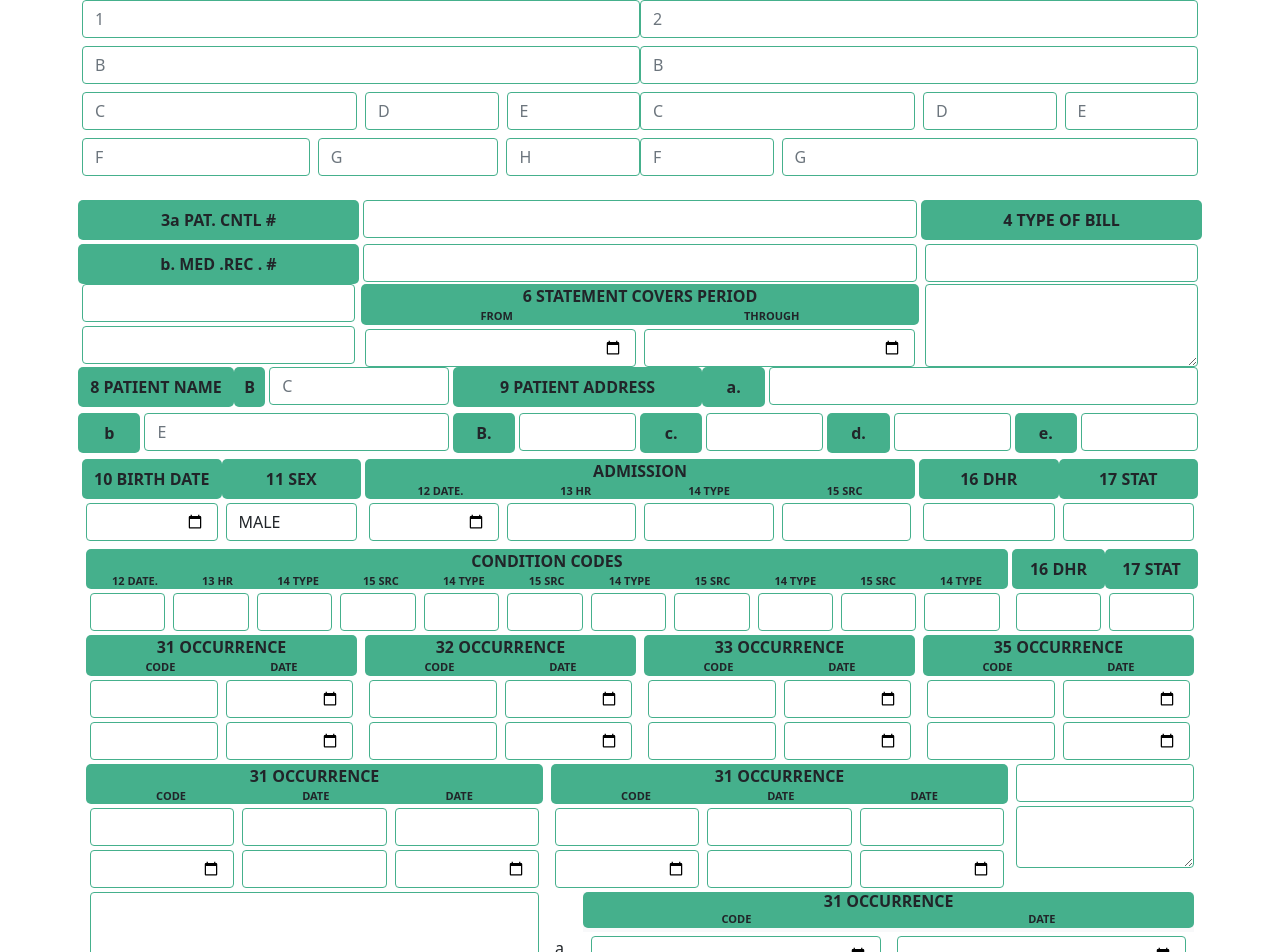
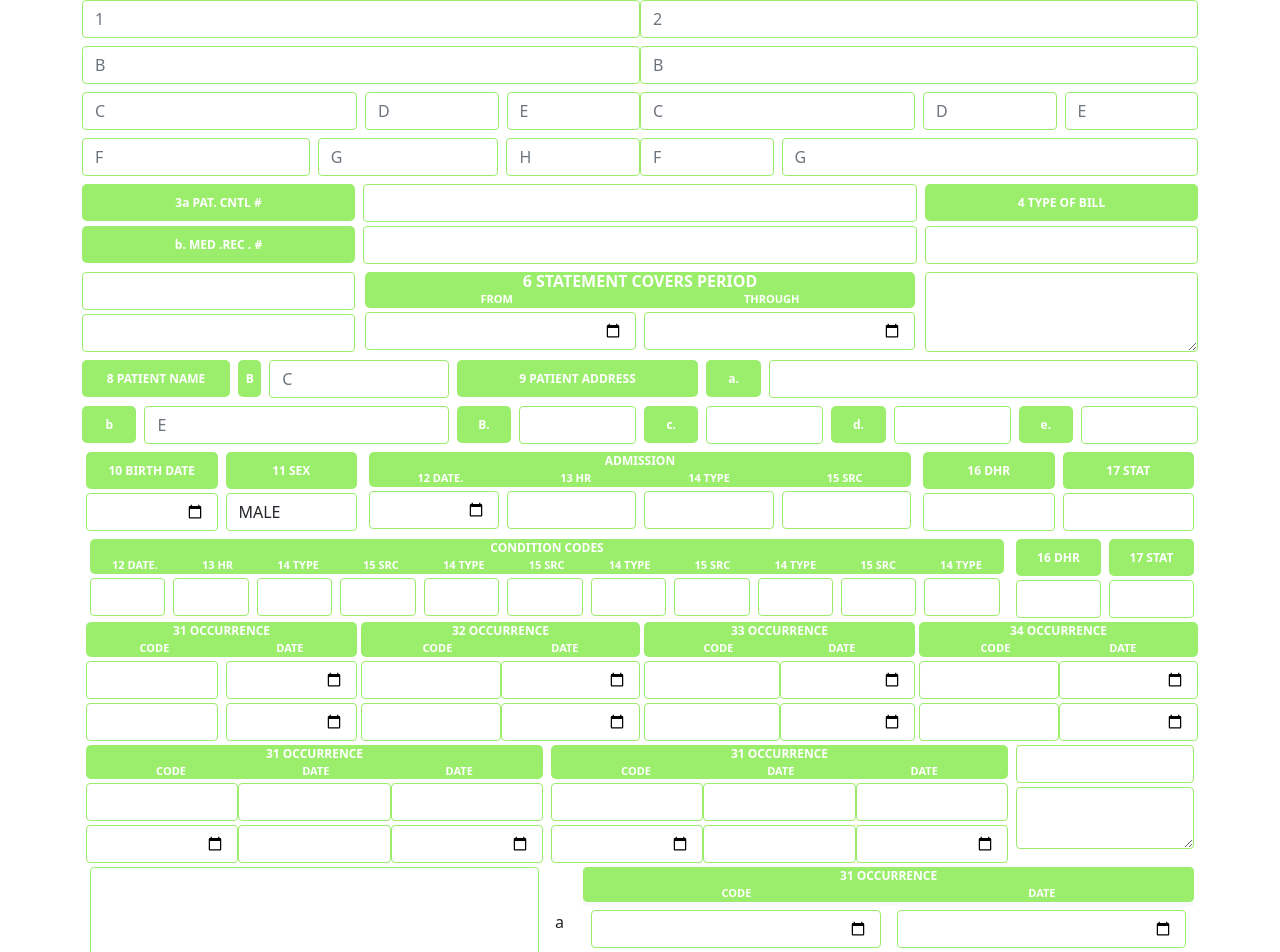
Before and after one commit to sagarashraf/ubo4From, a React (Create React App) app: page / in a window 1280 px wide. Shown: the top 952 px of the page. Built offline with nearby package versions, Linux system fonts and the light colour scheme.

Commit message:
form layout changed

```diff
--- a/src/components/tableform/Ubo4FormAdvance/Ubo4FormAdvance.css
+++ b/src/components/tableform/Ubo4FormAdvance/Ubo4FormAdvance.css
@@ -7,6 +7,7 @@
 .tag-6 {
 	font-weight: 700 !important;
 	margin-bottom: 0% !important;
+	font-size: 12px;
 }
 .tag-6-from-through {
 	font-size: 11px;
@@ -18,8 +19,8 @@
 .form-control:disabled,
 .form-control[readonly] {
 	padding-right: 0px;
-	background-color: #45b08c !important;
-	color: black !important;
+	background-color: #9bee6c !important;
+	color: white !important;
 	padding-left: 0px;
 	height: 100%;
 	font-weight: 700 !important;
@@ -41,19 +42,25 @@ input[type="date"]:focus::-webkit-datetime-edit {
 	color: black !important;
 }
 .form-control {
-	border: 1px solid #45b08c !important;
+	border: 1px solid #9bee6c !important;
 }
 .label-color {
-	background-color: #45b08c !important;
+	background-color: #9bee6c !important;
 	border-radius: 5px !important;
+	color: white;
+	font-size: 12px !important;
+	height: 100%;
 }
 .label-color-simple {
-	background-color: #45b08c !important;
+	background-color: #9bee6c !important;
 	border-radius: 5px !important;
+	color: white;
 	padding: 8px 5px;
-	height: 100%;
+
+	line-height: 1.75;
 	text-align: center !important;
 	font-weight: bolder;
+	font-size: 12px !important;
 }
 .main-table-design {
 	font-size: 10px !important;
@@ -70,7 +77,7 @@ input[type="date"]:focus::-webkit-datetime-edit {
 	width: 18% !important;
 }
 .second-general-tables {
-	font-size: 14px !important;
+	font-size: 12px !important;
 	text-align: center !important;
 }
 .custom-width-5 {
--- a/src/components/tableform/Ubo4FormAdvance/Ubo4FormAdvance.js
+++ b/src/components/tableform/Ubo4FormAdvance/Ubo4FormAdvance.js
@@ -285,8 +285,7 @@ export const Ubo4FormAdvance = (props) => {
 			<Row className='justify-content-center'>
 				<Row>
 					<Col className='px-2' lg={6}>
-						<Form>
-							<Row className='mb-1'>
+						<Row>
 							<Form.Group
 								className='px-1'
 								condition-codes
@@ -354,11 +353,9 @@ export const Ubo4FormAdvance = (props) => {
 								</Row>
 							</Form.Group>
 						</Row>
-						</Form>
 					</Col>
 					<Col className='px-2' lg={6}>
-						<Form>
-							<Row className='mb-3 '>
+						<Row>
 							<Form.Group
 								className='px-1'
 								as={Col}
@@ -418,18 +415,17 @@ export const Ubo4FormAdvance = (props) => {
 								</Row>
 							</Form.Group>
 						</Row>
-						</Form>
-					</Col>
-				</Row>
-				<Row>
-					<Col className='px-2' lg={12} xs={12}>
-						<Row>
-							<Form.Group
-								className=' px-1 label-color-simple'
+					</Col>
+				</Row>
+				<Row>
+					<Col className='px-2 mb-2' lg={12} xs={12}>
+						<Row>
+							<Form.Group
+								className=' px-1'
 								as={Col}
 								xs='3'
 								controlId='validationCustom02'>
-								<div>3a PAT. CNTL #</div>
+								<div className=' label-color-simple'>3a PAT. CNTL #</div>
 							</Form.Group>
 
 							<Form.Group
@@ -440,20 +436,20 @@ export const Ubo4FormAdvance = (props) => {
 								<Form.Control required type='text' />
 							</Form.Group>
 							<Form.Group
-								className=' px-1 label-color-simple'
+								className=' px-1 '
 								as={Col}
 								xs='3'
 								controlId='validationCustom02'>
-								<div>4 TYPE OF BILL</div>
+								<div className=' label-color-simple'>4 TYPE OF BILL</div>
 							</Form.Group>
 						</Row>
 						<Row className='mt-1'>
 							<Form.Group
-								className=' px-1 label-color-simple'
+								className=' px-1 '
 								as={Col}
 								xs='3'
 								controlId='validationCustom02'>
-								<div>b. MED .REC . #</div>
+								<div className=' label-color-simple'>b. MED .REC . #</div>
 							</Form.Group>
 
 							<Form.Group
@@ -496,16 +492,18 @@ export const Ubo4FormAdvance = (props) => {
 					<Col className='px-2' xs={6}>
 						<Row className='text-center px-1'>
 							<Form.Group
-								className='px-1 mb-1 label-color'
+								className='px-1 mb-1 '
 								as={Col}
 								xs='12'
 								controlId='validationCustom02'>
-								<p className='tag-6'>6 STATEMENT COVERS PERIOD</p>
+								<div className='label-color'>
+									<p className='tag-6 h6'>6 STATEMENT COVERS PERIOD</p>
 
 									<p className=' tag-6-from-through '>
 										<div>FROM</div>
 										<div>THROUGH</div>
 									</p>
+								</div>
 							</Form.Group>
 							<Form.Group
 								className='px-1'
@@ -537,23 +535,23 @@ export const Ubo4FormAdvance = (props) => {
 				</Row>
 				<Row>
 					<Col className='px-2' lg={12} xs={12}>
-						<Row>
+						<Row className='mt-2'>
 							<Col lg={4} md={12} xs={12}>
 								<Row>
 									<Form.Group
-										className=' px-1 label-color-simple'
+										className=' px-1 '
 										as={Col}
 										xs='5'
 										controlId='validationCustom02'>
-										<div>8 PATIENT NAME</div>
-									</Form.Group>
-
-									<Form.Group
-										className=' px-1 label-color-simple'
+										<div className='label-color-simple'>8 PATIENT NAME</div>
+									</Form.Group>
+
+									<Form.Group
+										className=' px-1'
 										as={Col}
 										xs='1'
 										controlId='validationCustom02'>
-										<div>B</div>
+										<div className='label-color-simple'>B</div>
 									</Form.Group>
 									<Form.Group
 										className='mb-2 px-1'
@@ -565,11 +563,11 @@ export const Ubo4FormAdvance = (props) => {
 								</Row>
 								<Row>
 									<Form.Group
-										className=' px-1 label-color-simple'
+										className=' px-1 '
 										as={Col}
 										xs='2'
 										controlId='validationCustom02'>
-										<div>b</div>
+										<div className='label-color-simple'>b</div>
 									</Form.Group>
 									<Form.Group
 										className='mb-2 px-1'
@@ -583,18 +581,18 @@ export const Ubo4FormAdvance = (props) => {
 							<Col lg={8} md={12} xs={12}>
 								<Row>
 									<Form.Group
-										className=' px-1 label-color-simple'
+										className=' px-1 '
 										as={Col}
 										xs='4'
 										controlId='validationCustom02'>
-										<div>9 PATIENT ADDRESS</div>
-									</Form.Group>
-									<Form.Group
-										className=' px-1 label-color-simple'
+										<div className='label-color-simple'>9 PATIENT ADDRESS</div>
+									</Form.Group>
+									<Form.Group
+										className=' px-1 '
 										as={Col}
 										xs='1'
 										controlId='validationCustom02'>
-										<div>a.</div>
+										<div className='label-color-simple'>a.</div>
 									</Form.Group>
 
 									<Form.Group
@@ -607,11 +605,11 @@ export const Ubo4FormAdvance = (props) => {
 								</Row>
 								<Row>
 									<Form.Group
-										className=' px-1 label-color-simple'
+										className=' px-1'
 										as={Col}
 										xs='1'
 										controlId='validationCustom02'>
-										<div>B.</div>
+										<div className=' label-color-simple'>B.</div>
 									</Form.Group>
 
 									<Form.Group
@@ -622,11 +620,11 @@ export const Ubo4FormAdvance = (props) => {
 										<Form.Control required type='text' placeholder='' />
 									</Form.Group>
 									<Form.Group
-										className=' px-1 label-color-simple'
+										className=' px-1 '
 										as={Col}
 										xs='1'
 										controlId='validationCustom02'>
-										<div>c.</div>
+										<div className='label-color-simple'>c.</div>
 									</Form.Group>
 									<Form.Group
 										className='mb-2 px-1'
@@ -636,11 +634,11 @@ export const Ubo4FormAdvance = (props) => {
 										<Form.Control required type='text' placeholder='' />
 									</Form.Group>
 									<Form.Group
-										className=' px-1 label-color-simple'
+										className=' px-1 '
 										as={Col}
 										xs='1'
 										controlId='validationCustom02'>
-										<div>d.</div>
+										<div className='label-color-simple'>d.</div>
 									</Form.Group>
 									<Form.Group
 										className='mb-2 px-1'
@@ -650,11 +648,11 @@ export const Ubo4FormAdvance = (props) => {
 										<Form.Control required type='text' placeholder='' />
 									</Form.Group>
 									<Form.Group
-										className=' px-1 label-color-simple'
+										className=' px-1 '
 										as={Col}
 										xs='1'
 										controlId='validationCustom02'>
-										<div>e.</div>
+										<div className='label-color-simple'>e.</div>
 									</Form.Group>
 									<Form.Group
 										className='mb-2 px-1'
@@ -672,19 +670,19 @@ export const Ubo4FormAdvance = (props) => {
 					<Col sm={3} xs={12}>
 						<Row>
 							<Form.Group
-								className=' px-1 mb-1 label-color-simple'
-								as={Col}
-								xs='6'
-								controlId='validationCustom02'>
-								<div>10 BIRTH DATE</div>
-							</Form.Group>
-
-							<Form.Group
-								className=' px-1 mb-1 label-color-simple'
-								as={Col}
-								xs='6'
-								controlId='validationCustom02'>
-								<div>11 SEX</div>
+								className=' px-1 mb-1 '
+								as={Col}
+								xs='6'
+								controlId='validationCustom02'>
+								<div className='label-color-simple'>10 BIRTH DATE</div>
+							</Form.Group>
+
+							<Form.Group
+								className=' px-1 mb-1 '
+								as={Col}
+								xs='6'
+								controlId='validationCustom02'>
+								<div className='label-color-simple'>11 SEX</div>
 							</Form.Group>
 						</Row>
 						<Row>
@@ -710,10 +708,11 @@ export const Ubo4FormAdvance = (props) => {
 					<Col sm={6} xs={12}>
 						<Row className='text-center px-1'>
 							<Form.Group
-								className='px-1 mb-1 label-color'
+								className='px-1 mb-1 '
 								as={Col}
 								xs='12'
 								controlId='validationCustom02'>
+								<div className='label-color'>
 									<p className='tag-6'>ADMISSION</p>
 
 									<p className=' tag-6-from-through '>
@@ -722,6 +721,7 @@ export const Ubo4FormAdvance = (props) => {
 										<div>14 TYPE</div>
 										<div>15 SRC</div>
 									</p>
+								</div>
 							</Form.Group>
 							<Form.Group
 								className='px-1'
@@ -756,18 +756,18 @@ export const Ubo4FormAdvance = (props) => {
 					<Col sm={3} xs={12}>
 						<Row className='text-center'>
 							<Form.Group
-								className=' px-1 mb-1 label-color-simple'
-								as={Col}
-								xs='6'
-								controlId='validationCustom02'>
-								<div>16 DHR</div>
-							</Form.Group>
-							<Form.Group
-								className=' px-1 mb-1 label-color-simple'
-								as={Col}
-								xs='6'
-								controlId='validationCustom02'>
-								<div>17 STAT</div>
+								className=' px-1 mb-1'
+								as={Col}
+								xs='6'
+								controlId='validationCustom02'>
+								<div className='label-color-simple'>16 DHR</div>
+							</Form.Group>
+							<Form.Group
+								className=' px-1 mb-1 '
+								as={Col}
+								xs='6'
+								controlId='validationCustom02'>
+								<div className='label-color-simple'>17 STAT</div>
 							</Form.Group>
 						</Row>
 						<Row>
@@ -793,10 +793,11 @@ export const Ubo4FormAdvance = (props) => {
 					<Col sm={10} xs={12}>
 						<Row className='mb-1 text-center px-1'>
 							<Form.Group
-								className='px-1 label-color mb-1'
+								className='px-1  mb-1'
 								as={Col}
 								xs='12'
 								controlId='validationCustom02'>
+								<div className='label-color'>
 									<p className='tag-6'>CONDITION CODES</p>
 
 									<p className=' tag-6-from-through '>
@@ -812,6 +813,7 @@ export const Ubo4FormAdvance = (props) => {
 										<div>15 SRC</div>
 										<div>14 TYPE</div>
 									</p>
+								</div>
 							</Form.Group>
 							<Form.Group
 								className='px-1 condition-codes '
@@ -895,18 +897,18 @@ export const Ubo4FormAdvance = (props) => {
 					<Col sm={2} xs={12}>
 						<Row>
 							<Form.Group
-								className=' px-1 mb-1 label-color-simple'
-								as={Col}
-								xs='6'
-								controlId='validationCustom02'>
-								<div>16 DHR</div>
-							</Form.Group>
-							<Form.Group
-								className=' px-1 mb-1 label-color-simple'
-								as={Col}
-								xs='6'
-								controlId='validationCustom02'>
-								<div>17 STAT</div>
+								className=' px-1 mb-1 '
+								as={Col}
+								xs='6'
+								controlId='validationCustom02'>
+								<div className='label-color-simple'>16 DHR</div>
+							</Form.Group>
+							<Form.Group
+								className=' px-1 mb-1 '
+								as={Col}
+								xs='6'
+								controlId='validationCustom02'>
+								<div className='label-color-simple'>17 STAT</div>
 							</Form.Group>
 						</Row>
 
@@ -933,18 +935,20 @@ export const Ubo4FormAdvance = (props) => {
 					<Col sm={6} xs={12}>
 						<Row>
 							<Col xs={6}>
-								<Row className='text-center px-1'>
-									<Form.Group
-										className=' mb-1 label-color'
+								<Row className='text-center'>
+									<Form.Group
+										className=' mb-1 px-1'
 										as={Col}
 										xs='12'
 										controlId='validationCustom02'>
+										<div className=' label-color'>
 											<p className='tag-6  '>31 OCCURRENCE</p>
 
 											<p className=' tag-6-from-through '>
 												<div>CODE</div>
 												<div>DATE</div>
 											</p>
+										</div>
 									</Form.Group>
 									<Form.Group
 										className=' mb-1 px-1'
@@ -977,42 +981,44 @@ export const Ubo4FormAdvance = (props) => {
 								</Row>
 							</Col>
 							<Col xs={6}>
-								<Row className='text-center px-1'>
+								<Row className='text-center'>
 									<Form.Group
 										className='mb-1  label-color'
 										as={Col}
 										xs='12'
 										controlId='validationCustom02'>
-										<p className='tag-6'>32 OCCURRENCE</p>
+										<div className=' label-color'>
+											<p className='tag-6  '>32 OCCURRENCE</p>
 
 											<p className=' tag-6-from-through '>
 												<div>CODE</div>
 												<div>DATE</div>
 											</p>
-									</Form.Group>
-									<Form.Group
-										className=' mb-1 px-1'
-										as={Col}
-										xs='6'
-										controlId='validationCustom02'>
-										<Form.Control required type='number' />
-									</Form.Group>
-									<Form.Group
-										className='px-1'
-										as={Col}
-										xs='6'
-										controlId='validationCustom02'>
-										<Form.Control required type='date' />
-									</Form.Group>
-									<Form.Group
-										className=' mb-1 px-1'
-										as={Col}
-										xs='6'
-										controlId='validationCustom02'>
-										<Form.Control required type='number' />
-									</Form.Group>
-									<Form.Group
-										className='px-1'
+										</div>
+									</Form.Group>
+									<Form.Group
+										className=' mb-1 px-0'
+										as={Col}
+										xs='6'
+										controlId='validationCustom02'>
+										<Form.Control required type='number' />
+									</Form.Group>
+									<Form.Group
+										className='px-0'
+										as={Col}
+										xs='6'
+										controlId='validationCustom02'>
+										<Form.Control required type='date' />
+									</Form.Group>
+									<Form.Group
+										className=' mb-1 px-0'
+										as={Col}
+										xs='6'
+										controlId='validationCustom02'>
+										<Form.Control required type='number' />
+									</Form.Group>
+									<Form.Group
+										className='px-0'
 										as={Col}
 										xs='6'
 										controlId='validationCustom02'>
@@ -1031,36 +1037,38 @@ export const Ubo4FormAdvance = (props) => {
 										as={Col}
 										xs='12'
 										controlId='validationCustom02'>
-										<p className='tag-6'>33 OCCURRENCE</p>
+										<div className=' label-color'>
+											<p className='tag-6  '>33 OCCURRENCE</p>
 
 											<p className=' tag-6-from-through '>
 												<div>CODE</div>
 												<div>DATE</div>
 											</p>
-									</Form.Group>
-									<Form.Group
-										className='mb-1 px-1'
-										as={Col}
-										xs='6'
-										controlId='validationCustom02'>
-										<Form.Control required type='number' />
-									</Form.Group>
-									<Form.Group
-										className='px-1'
-										as={Col}
-										xs='6'
-										controlId='validationCustom02'>
-										<Form.Control required type='date' />
-									</Form.Group>
-									<Form.Group
-										className='mb-1 px-1'
-										as={Col}
-										xs='6'
-										controlId='validationCustom02'>
-										<Form.Control required type='number' />
-									</Form.Group>
-									<Form.Group
-										className='px-1'
+										</div>
+									</Form.Group>
+									<Form.Group
+										className='mb-1 px-0'
+										as={Col}
+										xs='6'
+										controlId='validationCustom02'>
+										<Form.Control required type='number' />
+									</Form.Group>
+									<Form.Group
+										className='px-0'
+										as={Col}
+										xs='6'
+										controlId='validationCustom02'>
+										<Form.Control required type='date' />
+									</Form.Group>
+									<Form.Group
+										className='mb-1 px-0'
+										as={Col}
+										xs='6'
+										controlId='validationCustom02'>
+										<Form.Control required type='number' />
+									</Form.Group>
+									<Form.Group
+										className='px-0'
 										as={Col}
 										xs='6'
 										controlId='validationCustom02'>
@@ -1069,42 +1077,44 @@ export const Ubo4FormAdvance = (props) => {
 								</Row>
 							</Col>
 							<Col xs={6}>
-								<Row className='text-center px-1'>
+								<Row className='text-center px-0'>
 									<Form.Group
 										className='mb-1 label-color'
 										as={Col}
 										xs='12'
 										controlId='validationCustom02'>
-										<p className='tag-6'>35 OCCURRENCE</p>
+										<div className=' label-color'>
+											<p className='tag-6  '>34 OCCURRENCE</p>
 
 											<p className=' tag-6-from-through '>
 												<div>CODE</div>
 												<div>DATE</div>
 											</p>
-									</Form.Group>
-									<Form.Group
-										className=' mb-1 px-1'
-										as={Col}
-										xs='6'
-										controlId='validationCustom02'>
-										<Form.Control required type='number' />
-									</Form.Group>
-									<Form.Group
-										className=' px-1'
-										as={Col}
-										xs='6'
-										controlId='validationCustom02'>
-										<Form.Control required type='date' />
-									</Form.Group>
-									<Form.Group
-										className=' mb-1 px-1'
-										as={Col}
-										xs='6'
-										controlId='validationCustom02'>
-										<Form.Control required type='number' />
-									</Form.Group>
-									<Form.Group
-										className='px-1'
+										</div>
+									</Form.Group>
+									<Form.Group
+										className=' mb-1 px-0'
+										as={Col}
+										xs='6'
+										controlId='validationCustom02'>
+										<Form.Control required type='number' />
+									</Form.Group>
+									<Form.Group
+										className=' px-0'
+										as={Col}
+										xs='6'
+										controlId='validationCustom02'>
+										<Form.Control required type='date' />
+									</Form.Group>
+									<Form.Group
+										className=' mb-1 px-0'
+										as={Col}
+										xs='6'
+										controlId='validationCustom02'>
+										<Form.Control required type='number' />
+									</Form.Group>
+									<Form.Group
+										className='px-0'
 										as={Col}
 										xs='6'
 										controlId='validationCustom02'>
@@ -1134,42 +1144,42 @@ export const Ubo4FormAdvance = (props) => {
 										</p>
 									</Form.Group>
 									<Form.Group
-										className=' mb-1 px-1'
+										className=' mb-1 px-0'
 										as={Col}
 										xs='4'
 										controlId='validationCustom02'>
 										<Form.Control required type='number' />
 									</Form.Group>
 									<Form.Group
-										className=' mb-1 px-1'
+										className=' mb-1 px-0'
 										as={Col}
 										xs='4'
 										controlId='validationCustom02'>
 										<Form.Control required type='number' />
 									</Form.Group>
 									<Form.Group
-										className=' mb-1 px-1'
+										className=' mb-1 px-0'
 										as={Col}
 										xs='4'
 										controlId='validationCustom02'>
 										<Form.Control required type='number' />
 									</Form.Group>
 									<Form.Group
-										className='px-1'
+										className='px-0'
 										as={Col}
 										xs='4'
 										controlId='validationCustom02'>
 										<Form.Control required type='date' />
 									</Form.Group>
 									<Form.Group
-										className='mb-1 px-1'
+										className='mb-1 px-0'
 										as={Col}
 										xs='4'
 										controlId='validationCustom02'>
 										<Form.Control required type='number' />
 									</Form.Group>
 									<Form.Group
-										className='px-1'
+										className='px-0'
 										as={Col}
 										xs='4'
 										controlId='validationCustom02'>
@@ -1193,65 +1203,65 @@ export const Ubo4FormAdvance = (props) => {
 										</p>
 									</Form.Group>
 									<Form.Group
-										className=' mb-1 px-1'
+										className=' mb-1 px-0'
 										as={Col}
 										xs='4'
 										controlId='validationCustom02'>
 										<Form.Control required type='number' />
 									</Form.Group>
 									<Form.Group
-										className=' mb-1 px-1'
+										className=' mb-1 px-0'
 										as={Col}
 										xs='4'
 										controlId='validationCustom02'>
 										<Form.Control required type='number' />
 									</Form.Group>
 									<Form.Group
-										className=' mb-1 px-1'
+										className=' mb-1 px-0'
 										as={Col}
 										xs='4'
 										controlId='validationCustom02'>
 										<Form.Control required type='number' />
 									</Form.Group>
 									<Form.Group
-										className='px-1'
+										className='px-0'
 										as={Col}
 										xs='4'
 										controlId='validationCustom02'>
 										<Form.Control required type='date' />
 									</Form.Group>
 									<Form.Group
+										className='mb-1 px-0'
+										as={Col}
+										xs='4'
+										controlId='validationCustom02'>
+										<Form.Control required type='number' />
+									</Form.Group>
+									<Form.Group
+										className='px-0'
+										as={Col}
+										xs='4'
+										controlId='validationCustom02'>
+										<Form.Control required type='date' />
+									</Form.Group>
+								</Row>
+							</Col>
+						</Row>
+					</Col>
+					<Col className='px-0' sm={2} xs={12}>
+						<Form.Group
 							className='mb-1 px-1'
 							as={Col}
-										xs='4'
-										controlId='validationCustom02'>
-										<Form.Control required type='number' />
-									</Form.Group>
-									<Form.Group
-										className='px-1'
-										as={Col}
-										xs='4'
-										controlId='validationCustom02'>
-										<Form.Control required type='date' />
-									</Form.Group>
-								</Row>
-							</Col>
-						</Row>
-					</Col>
-					<Col className='px-0' sm={2} xs={12}>
-						<Form.Group
-							className='mb-1 px-1'
-							as={Col}
 							xs='12'
 							controlId='validationCustom02'>
 							<Form.Control required type='number' />
 						</Form.Group>
 						<Form.Group
-							className='px-1 h-100'
+							className='px-1 '
 							as={Col}
 							xs='12'
 							controlId='validationCustom02'>
-							<Form.Control className='' as='textarea' required />
+							<Form.Control className='h-100' as='textarea' required />
 						</Form.Group>
 					</Col>
 				</Row>
@@ -1280,12 +1290,14 @@ export const Ubo4FormAdvance = (props) => {
 											as={Col}
 											xs='12'
 											controlId='validationCustom02'>
-											<p className='tag-6 h6  '>31 OCCURRENCE</p>
+											<div className='label-color'>
+												<p className='tag-6 '>31 OCCURRENCE</p>
 
 												<p className=' tag-6-from-through '>
 													<div>CODE</div>
 													<div>DATE</div>
 												</p>
+											</div>
 										</Form.Group>
 									</td>
 								</tr>
```
Lines whose indentation alone changed are shown as unchanged.
